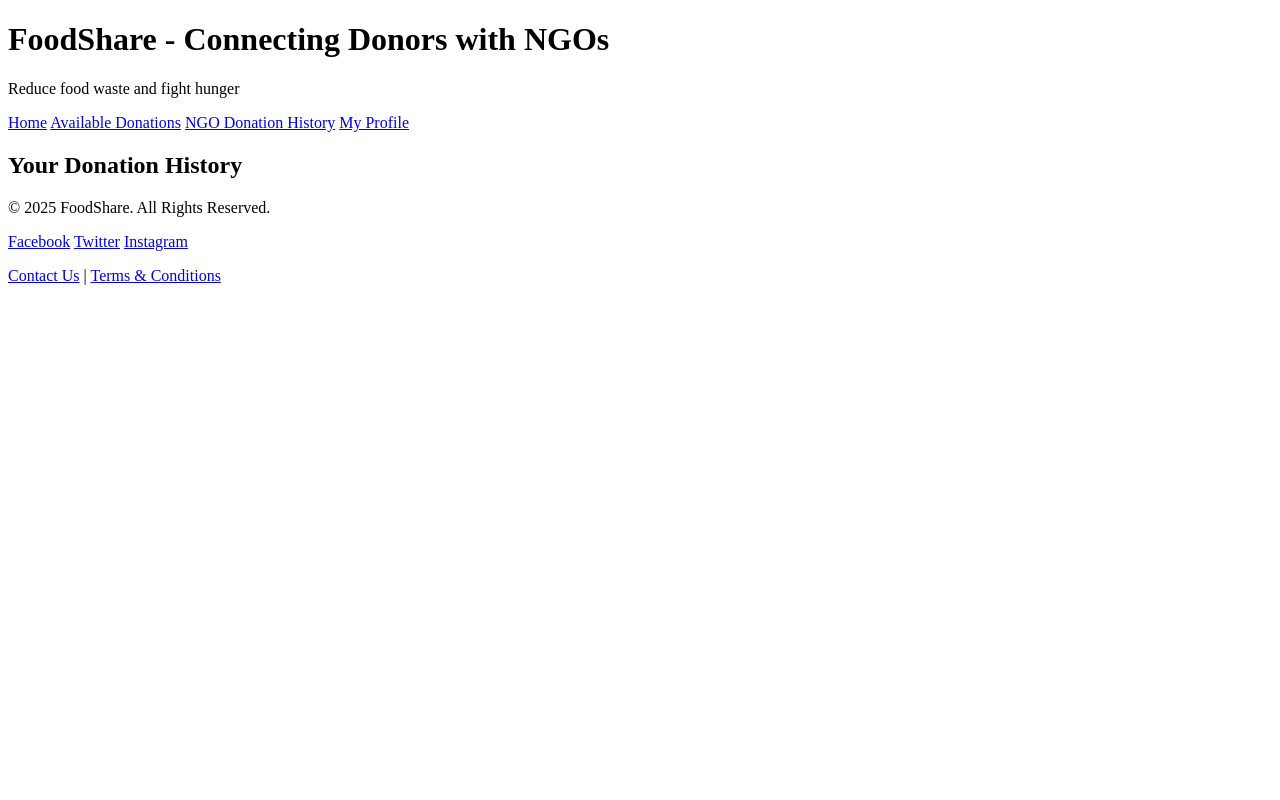
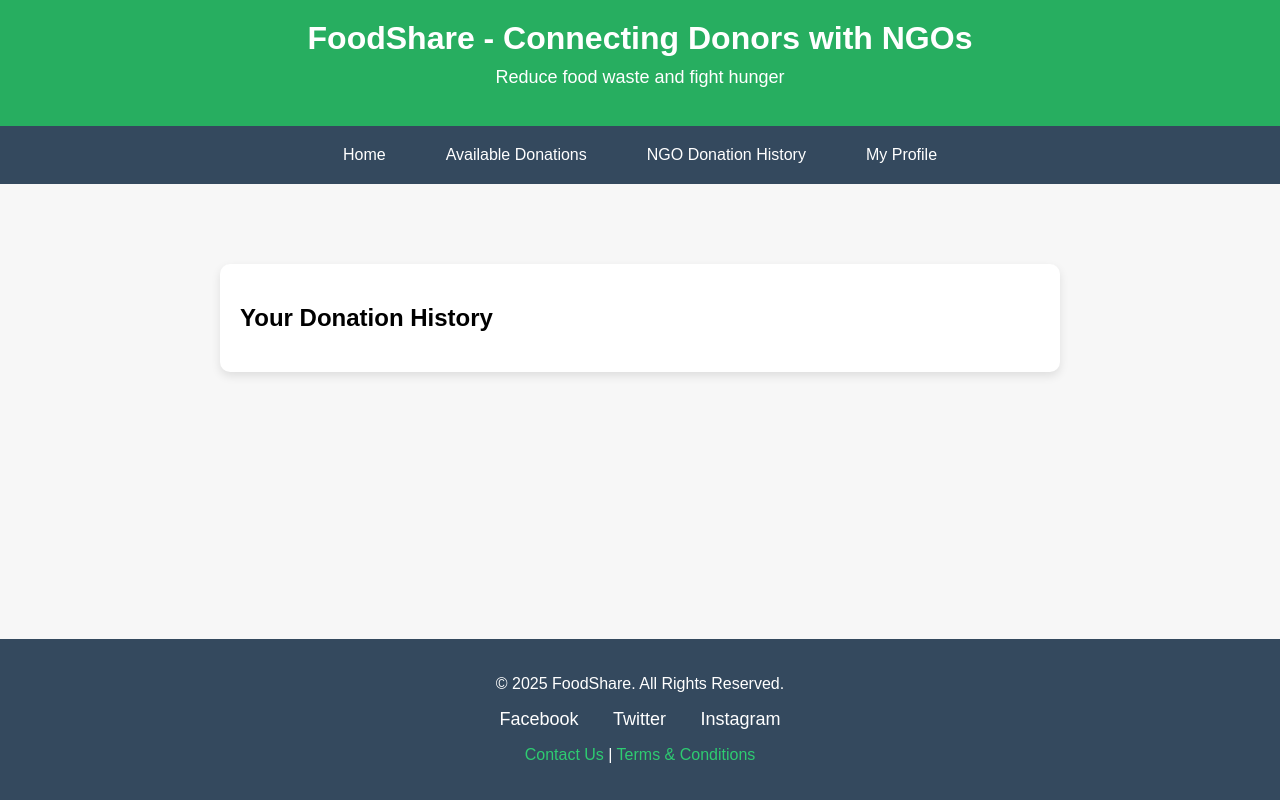
Before and after one commit to prabasajee/food-donation-pipeline-project, a plain HTML site: page NGO/html/history.html in a window 1280 px wide. Drawn offline with Linux system fonts and the light colour scheme.

Commit message:
full complite code for NGO

```diff
--- /dev/null
+++ b/NGO/css/history.css
@@ -0,0 +1,26 @@
+.history-container {
+    max-width: 800px;
+    margin: 80px auto;
+    padding: 20px;
+    background-color: white;
+    border-radius: 10px;
+    box-shadow: 0 4px 10px rgba(0,0,0,0.1);
+  }
+
+  .donation-entry {
+    border-bottom: 1px solid #ccc;
+    padding: 10px 0;
+  }
+
+  .donation-entry:last-child {
+    border-bottom: none;
+  }
+
+  .donation-entry h3 {
+    margin: 0;
+    color: #27ae60;
+  }
+
+  .donation-entry p {
+    margin: 4px 0;
+  }
--- /dev/null
+++ b/NGO/css/index.css
@@ -0,0 +1,86 @@
+
+body {
+    font-family: Arial, sans-serif;
+    background-color: #f7f7f7;
+    margin: 0;
+    padding: 0;
+  }
+  header {
+    background-color: #27ae60;
+    color: white;
+    text-align: center;
+    padding: 20px 0;
+  }
+  header h1 {
+    margin: 0;
+  }
+  header p {
+    font-size: 18px;
+    margin-top: 10px;
+  }
+  nav {
+    display: flex;
+    justify-content: center;
+    background-color: #34495e;
+    padding: 10px;
+  }
+  nav a {
+    color: white;
+    text-decoration: none;
+    padding: 10px 20px;
+    margin: 0 10px;
+    border-radius: 5px;
+    transition: background-color 0.3s;
+  }
+  nav a:hover {
+    background-color: #2ecc71;
+  }
+  .main-content {
+    text-align: center;
+    padding: 50px 20px;
+  }
+  .main-content h2 {
+    color: #2c3e50;
+  }
+  .main-content p {
+    color: #34495e;
+    line-height: 1.6;
+  }
+  .button-container {
+    margin-top: 30px;
+  }
+  .button-container button {
+    padding: 15px 25px;
+    background-color: #27ae60;
+    color: white;
+    border: none;
+    border-radius: 5px;
+    font-size: 16px;
+    cursor: pointer;
+    transition: background-color 0.3s;
+    margin: 0 10px;
+  }
+  .button-container button:hover {
+    background-color: #2ecc71;
+  }
+  footer {
+    background-color: #34495e;
+    color: white;
+    text-align: center;
+    padding: 20px 0;
+    position: fixed;
+    width: 100%;
+    bottom: 0;
+  }
+  footer a {
+    color: #2ecc71;
+    text-decoration: none;
+  }
+  footer .social-icons a {
+    margin: 0 15px;
+    font-size: 18px;
+    color: white;
+  }
+  footer .social-icons a:hover {
+    color: #2ecc71;
+  }
--- a/NGO/html/history.html
+++ b/NGO/html/history.html
@@ -3,9 +3,10 @@
 <head>
   <meta charset="UTF-8" />
   <meta name="viewport" content="width=device-width, initial-scale=1.0"/>
-  <title>Donation History</title>
-  <link rel="stylesheet" href="/owner/css/index.css" />
-  <link rel="stylesheet" href="/owner/css/history.css" />
+  <title>FoodShare</title>
+  <link rel="icon" href="/NGO/image/icon.png" />
+  <link rel="stylesheet" href="/NGO/css/index.css" />
+  <link rel="stylesheet" href="/NGO/css/history.css" />
 </head>
 <body>
   <header>
```
Also changed, not shown: NGO/html/available donation.html (+2 -1 lines), NGO/html/home.html (+2 -1 lines), NGO/html/post-donation.html (+2 -1 lines), NGO/html/profile.html (+2 -2 lines), NGO/image/icon.png (added).
